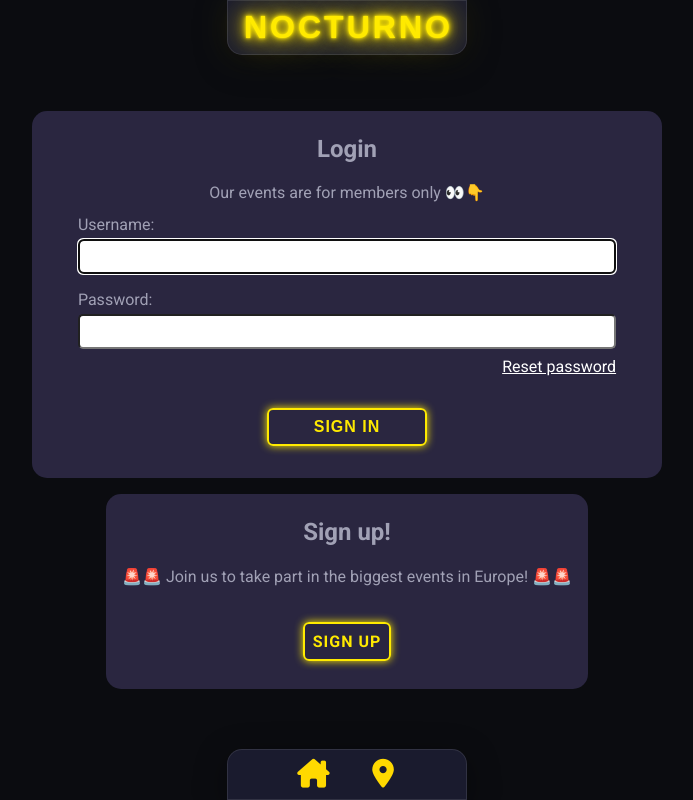
After one commit to JakubHaran1/NOCTURNO, a Django app: page /login in a window 1280 px wide. The commit adds this page. Shown: the whole page, without its empty margins (293-986 px from the left). Run offline with Django 5.2, Linux system fonts and the light colour scheme; some libraries are stand-ins or nearby versions; some web fonts are replaced.

Commit message:
create login view

```diff
--- a/NOCTURNO/APP/urls.py
+++ b/NOCTURNO/APP/urls.py
@@ -1,10 +1,11 @@
 from django.urls import path, include
-from APP.views import mainView, mapView, reverseGeo
+from APP.views import mainView, mapView, LoginUserView, reverseGeo
 
 
 urlpatterns = [
     path("", mainView, name="home"),
     path("map", mapView.as_view(), name="map"),
-    path("map/reverseGeocoding", reverseGeo, name="reverseGeo")
-
+    path("geocode-reverse", reverseGeo, name="reverseGeo"),
+    path("login", LoginUserView.as_view())
+    # path("register", RegisterView.as_view())
 ]
--- a/NOCTURNO/APP/views.py
+++ b/NOCTURNO/APP/views.py
@@ -3,6 +3,7 @@ from .models import PartyModel, AddressModel
 
 from django.shortcuts import render
 from django.views import View
+from django.contrib.auth.views import LoginView
 from django.http import JsonResponse
 
 import json
@@ -14,19 +15,22 @@ import datetime
 
 
 def reverseGeo(request):
-    if request.method == "POST":
-        [lat, lng] = json.loads(request.body)
-        geoApi = f'https://nominatim.openstreetmap.org/reverse?lat={lat}&lon={lng}&format=json&zoom=18'
-        geoHeader = {'User-Agent': 'NOCTURNO'}
-        geoResponse = requests.get(geoApi, headers=geoHeader).json()
-        display_name = geoResponse['display_name']
-        [lat, lng] = json.loads(request.body)
-        return JsonResponse(display_name, safe=False)
+    url = 'https://nominatim.openstreetmap.org/reverse?'
+    lat = request.GET.get('lat')
+    lng = request.GET.get('lng')
+    geoApi = f'{url}lat={lat}&lon={lng}&format=json&zoom=18`'
+    geoHeader = {'User-Agent': 'NOCTURNO'}
+    geoResponse = requests.get(geoApi, headers=geoHeader, params={
+                               "lat": lat, "lng": lng, "zoom": 18}).json()
+    return JsonResponse(geoResponse, safe=False)
 
 
 # Views
 def mainView(request):
-    return render(request, "main.html")
+    parties = PartyModel.objects.all()
+    return render(request, "main.html", {
+        "parties": parties
+    })
 
 
 class mapView(View):
@@ -34,14 +38,17 @@ class mapView(View):
     def get(self, request):
         partyForm = PartyForm()
         addressForm = AddressForm()
+        parties = PartyModel.objects.all()
         return render(request, "map.html", {
             "partyForm": partyForm,
-            "addressForm": addressForm
+            "addressForm": addressForm,
+            "parties": parties
         })
 
     def post(self, request):
         address = AddressForm(request.POST)
         party = PartyForm(request.POST, request.FILES)
+        parties = PartyModel.objects.all()
 
         if party.is_valid() and address.is_valid():
             address.save()
@@ -52,5 +59,10 @@ class mapView(View):
 
         return render(request, "map.html", {
             "partyForm": party,
-            "addressForm": address
+            "addressForm": address,
+            "parties": parties
         })
+
+
+class LoginUserView(LoginView):
+    template_name = "login.html"
--- a/NOCTURNO/static/css/base.css
+++ b/NOCTURNO/static/css/base.css
@@ -46,6 +53,75 @@
 .parties .party .desc p {
   font-size: 1rem;
   color: #a1a1b5;
+}
+
+.position label {
+  display: block;
+  color: #a1a1b5;
+  margin-bottom: 0.3rem;
+}
+
+.position input {
+  width: 100%;
+  font-size: 0.8rem;
+  padding: 0.5rem;
+  border-radius: 5px;
+}
+
+.form button {
+  width: 10rem;
+  margin-top: 1rem;
+  position: relative;
+  display: inline-block;
+  padding: 0.5rem 0.5rem;
+  font-size: 16px;
+  color: #ffea00;
+  background: transparent;
+  border: 2px solid #ffea00;
+  border-radius: 6px;
+  text-transform: uppercase;
+  letter-spacing: 1px;
+  cursor: pointer;
+  transition: all 0.3s ease;
+  box-shadow: 0 0 8px #ffea00;
+  font-weight: bold;
+  overflow: hidden;
+  z-index: 1;
+}
+.form button:before {
+  content: "";
+  position: absolute;
+  top: 0;
+  left: 0;
+  width: 100%;
+  height: 100%;
+  background: #ffd900;
+  opacity: 0;
+  transition: all 0.3s ease;
+  z-index: -1;
+}
+.form button:hover::before {
+  opacity: 1;
+  box-shadow: 0 0 10px #ffd900, 0 0 20px #ffd900, 0 0 30px #ffd900;
+}
+.form button:hover {
+  color: #2a2640;
+  border-color: #ffd900;
+  text-shadow: none;
+}
+
+.errorlist {
+  color: red;
+}
+.errorlist li {
+  list-style: none;
+  font-size: 0.9rem;
+  margin-top: 0.3rem;
+}
+
+button {
+  width: 12rem;
+  margin-top: 1rem;
 }
 
 .user-profile {
@@ -456,6 +465,122 @@
     flex-direction: column;
   }
 }
+.log-user {
+  display: flex;
+  height: 100%;
+  flex-direction: column;
+  align-items: center;
+  justify-content: center;
+  gap: 1rem;
+  position: absolute;
+  top: 50%;
+  left: 50%;
+  transform: translate(-50%, -50%);
+  width: 100%;
+  max-width: 700px;
+  color: #a1a1b5;
+  margin: 2rem 0;
+}
+.log-user h2 {
+  padding: 0.5rem 0;
+  text-align: center;
+}
+.log-user p {
+  margin: 0.5rem 0;
+  text-align: center;
+}
+.log-user button {
+  display: block;
+  margin: 2rem auto 1rem;
+}
+
+.login-wrapper {
+  width: 90%;
+  background-color: #2a2640;
+  padding: 1rem;
+  border-radius: 15px;
+}
+.login-wrapper .position {
+  width: 90%;
+  margin: 0 auto;
+}
+.login-wrapper .login-form .position:nth-child(2) {
+  margin-top: 1rem;
+}
+.login-wrapper .reset-btn {
+  margin-top: 0.5rem;
+  text-align: end;
+}
+.login-wrapper .reset-btn a {
+  color: white;
+}
+
+.new-register {
+  text-align: center;
+  padding: 0 1rem;
+  margin: 0 1rem;
+  background-color: #2a2640;
+  border-radius: 15px;
+  max-width: 600px;
+}
+.new-register a {
+  margin: 1.5rem 0 0.5rem;
+  position: relative;
+  display: inline-block;
+  padding: 0.5rem 0.5rem;
+  font-size: 16px;
+  color: #ffea00;
+  background: transparent;
+  border: 2px solid #ffea00;
+  border-radius: 6px;
+  text-transform: uppercase;
+  letter-spacing: 1px;
+  cursor: pointer;
+  transition: all 0.3s ease;
+  box-shadow: 0 0 8px #ffea00;
+  font-weight: bold;
+  overflow: hidden;
+  z-index: 1;
+  text-decoration: none;
+}
+.new-register a:before {
+  content: "";
+  position: absolute;
+  top: 0;
+  left: 0;
+  width: 100%;
+  height: 100%;
+  background: #ffd900;
+  opacity: 0;
+  transition: all 0.3s ease;
+  z-index: -1;
+}
+.new-register a:hover::before {
+  opacity: 1;
+  box-shadow: 0 0 10px #ffd900, 0 0 20px #ffd900, 0 0 30px #ffd900;
+}
+.new-register a:hover {
+  color: #2a2640;
+  border-color: #ffd900;
+  text-shadow: none;
+}
+
+@media (min-width: 361px) {
+  .log-user {
+    margin: 1rem 0;
+  }
+}
+@media (min-width: 410px) {
+  .log-user {
+    margin: 0;
+  }
+  .log-user p {
+    margin: 0.8rem 0;
+  }
+  .new-register {
+    padding: 1rem;
+  }
+}
 * {
   margin: 0;
   padding: 0;
@@ -480,6 +605,7 @@ h2 {
 
 .layout {
   max-width: 2000px;
+  min-height: 100vh;
 }
 
 .layout.unload i {
--- /dev/null
+++ b/NOCTURNO/static/sass/_forms.scss
@@ -0,0 +1,34 @@
+@use "./variables" as v;
+@use "./mixins" as m;
+
+.position label {
+  display: block;
+  color: v.$text-secondary;
+  margin-bottom: 0.3rem;
+}
+
+.position input {
+  width: 100%;
+  font-size: 0.8rem;
+  padding: 0.5rem;
+  border-radius: 5px;
+}
+
+.form button {
+  width: 10rem;
+  margin-top: 1rem;
+  @include m.neon-button;
+}
+.errorlist {
+  color: red;
+  li {
+    list-style: none;
+    font-size: 0.9rem;
+    margin-top: 0.3rem;
+  }
+}
+// sprawdzic czy tego buttona nie wyciągnąc
+button {
+  width: 12rem;
+  margin-top: 1rem;
+}
--- /dev/null
+++ b/NOCTURNO/static/sass/_login.scss
@@ -0,0 +1,88 @@
+@use "./_variables" as v;
+@use "./_mixins" as m;
+
+.log-user {
+  display: flex;
+  height: 100%;
+  flex-direction: column;
+  align-items: center;
+  justify-content: center;
+  gap: 1rem;
+  position: absolute;
+  top: 50%;
+  left: 50%;
+  transform: translate(-50%, -50%);
+  width: 100%;
+  max-width: 700px;
+  color: v.$text-secondary;
+  margin: 2rem 0;
+
+  h2 {
+    padding: 0.5rem 0;
+    text-align: center;
+  }
+  p {
+    margin: 0.5rem 0;
+    text-align: center;
+  }
+
+  button {
+    display: block;
+    margin: 2rem auto 1rem;
+  }
+}
+
+.login-wrapper {
+  width: 90%;
+  background-color: v.$bg-section-2;
+  padding: 1rem;
+  border-radius: 15px;
+
+  .position {
+    width: 90%;
+    margin: 0 auto;
+  }
+
+  .login-form .position:nth-child(2) {
+    margin-top: 1rem;
+  }
+  .reset-btn {
+    margin-top: 0.5rem;
+    text-align: end;
+    a {
+      color: white;
+    }
+  }
+}
+
+.new-register {
+  text-align: center;
+  padding: 0 1rem;
+  margin: 0 1rem;
+  background-color: v.$bg-section-2;
+  border-radius: 15px;
+  max-width: 600px;
+  a {
+    margin: 1.5rem 0 0.5rem;
+    @include m.neon-button;
+    text-decoration: none;
+  }
+}
+
+@media (min-width: 361px) {
+  .log-user {
+    margin: 1rem 0;
+  }
+}
+
+@media (min-width: 410px) {
+  .log-user {
+    margin: 0;
+    p {
+      margin: 0.8rem 0;
+    }
+  }
+  .new-register {
+    padding: 1rem;
+  }
+}
--- a/NOCTURNO/static/sass/_parties.scss
+++ b/NOCTURNO/static/sass/_parties.scss
@@ -16,14 +16,15 @@
     padding: 0 0 1rem;
     scrollbar-color: v.$bg-section v.$bg-main;
 
-        h4 {
-        margin: .8rem 0;
-        }
+    h4 {
+      margin: 0.8rem 0;
     }
+  }
 
   .party {
     width: 90%;
     margin: 0 auto;
+    margin-top: 1.25rem;
     background-color: #3a3459;
     border-radius: 10px;
     -webkit-box-shadow: 0px 0px 37px -12px #0b0c10;
@@ -32,6 +33,13 @@
     transition: box-shadow 0.3s ease, transform 0.3s ease;
     flex: 0 0 15rem;
     padding: 0.8rem;
+
+    &:hover {
+      transform: translateY(-10px);
+      -webkit-box-shadow: 0px 0px 45px -10px #0b0c10;
+      -moz-box-shadow: 0px 0px 45px -10px #0b0c10;
+      box-shadow: 0px 0px 45px -10px #0b0c10;
+    }
 
     img {
       width: 100%;
--- a/NOCTURNO/static/sass/base.scss
+++ b/NOCTURNO/static/sass/base.scss
@@ -1,8 +1,11 @@
+@use "./variables" as v;
+@use "./mixins" as m;
 @use "./_parties";
+@use "./_forms";
 @use "./main";
 @use "./map";
-@use "./variables" as v;
-@use "./mixins" as m;
+@use "./login";
+
 * {
   margin: 0;
   padding: 0;
@@ -24,6 +27,7 @@ h2 {
 }
 .layout {
   max-width: 2000px;
+  min-height: 100vh;
 }
 
 .layout.unload i {
--- /dev/null
+++ b/NOCTURNO/templates/login.html
@@ -0,0 +1,37 @@
+{% extends "base.html" %}
+{% load static %}
+
+
+
+
+ {% block content %}
+
+  <div class="log-user">
+    <div class="login-wrapper">
+      <h2>Login</h2>
+      <p>Our events are for members only 👀👇</p>
+      <form action="POST"class="form login-form ">
+          {% for field in form %}
+            <div class="position">
+              {{field.label_tag}}
+              {{field}}
+              {{field.errors}}
+            </div>
+          {% endfor %}
+
+          <div class="position reset-btn">
+            <a href="">Reset password</a>
+          </div>
+          <button>Sign in</button>
+      </form>
+
+    </div>
+
+    <div class="new-register">
+      <h2>Sign up!</h2>
+      <p>🚨🚨 Join us to take part in the biggest events in Europe! 🚨🚨</p>
+      <a class="" href="">Sign up</a>
+    </div>
+  </div>
+
+ {% endblock %}
--- a/NOCTURNO/templates/main.html
+++ b/NOCTURNO/templates/main.html
@@ -3,7 +3,7 @@
 
 
 {% block head %}
-<script type=module src={% static "js/main.js" %}></script>
+    <script type=module src={% static "js/main.js" %}></script>
 {% endblock  %}
 
 {% block content %}
--- a/NOCTURNO/templates/map.html
+++ b/NOCTURNO/templates/map.html
@@ -44,7 +44,7 @@
             <section class="parties">
                 <div class="party-creator">
                     <h2 >Configure your party:</h2>
-                    <form method="POST" class="form-creator" enctype="multipart/form-data" action="{% url "map" %}">
+                    <form method="POST" class="form form-creator" enctype="multipart/form-data" action="{% url "map" %}">
                         {% csrf_token %}
 
                         <div class="form-positions">
```
Also changed, not shown: other parts of NOCTURNO/static/css/base.css (+18 -78 lines), NOCTURNO/APP/forms.py (+11 -1 lines), NOCTURNO/static/js/maps.js (+2 -5 lines), NOCTURNO/static/sass/_map.scss (+12 -41 lines), NOCTURNO/templates/includes/parties.html (+7 -85 lines), NOCTURNO/db.sqlite3, NOCTURNO/static/sass/_register.scss (added), NOCTURNO/templates/register.html (added), 1 other file.
